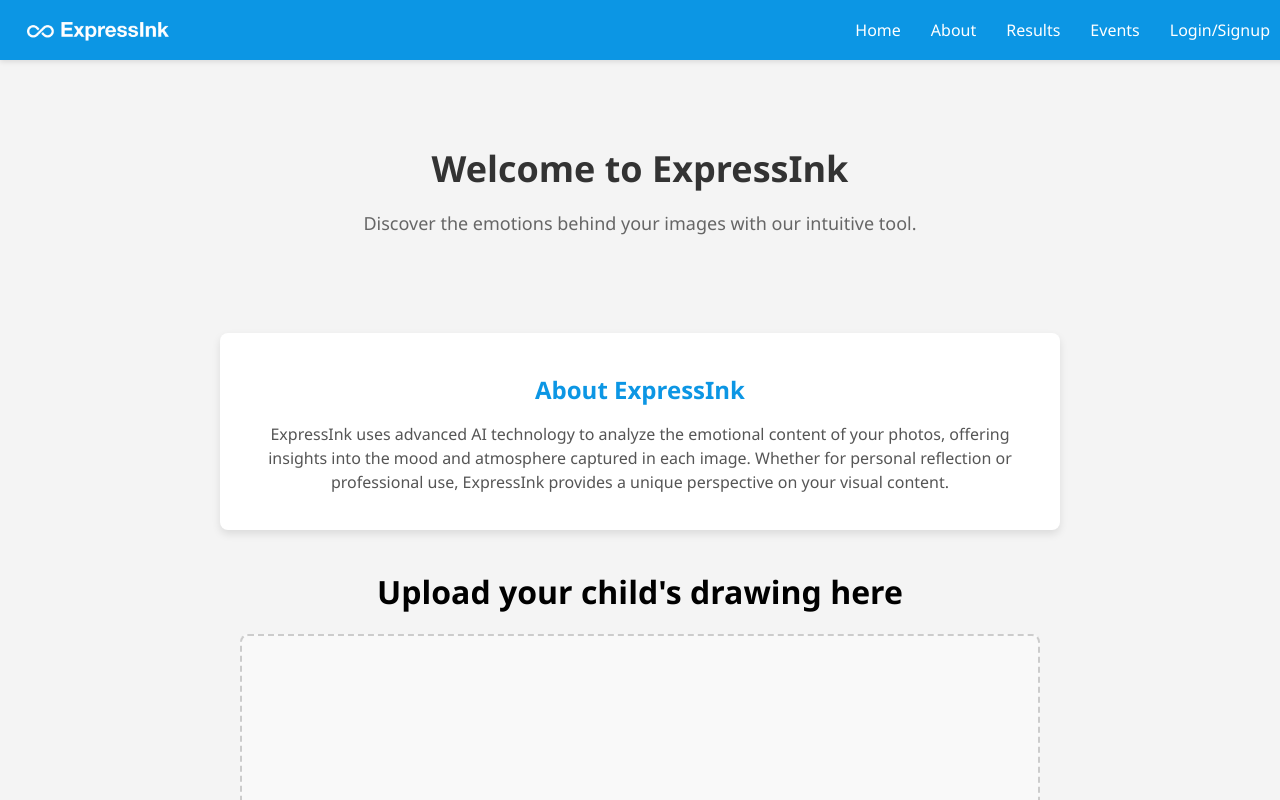
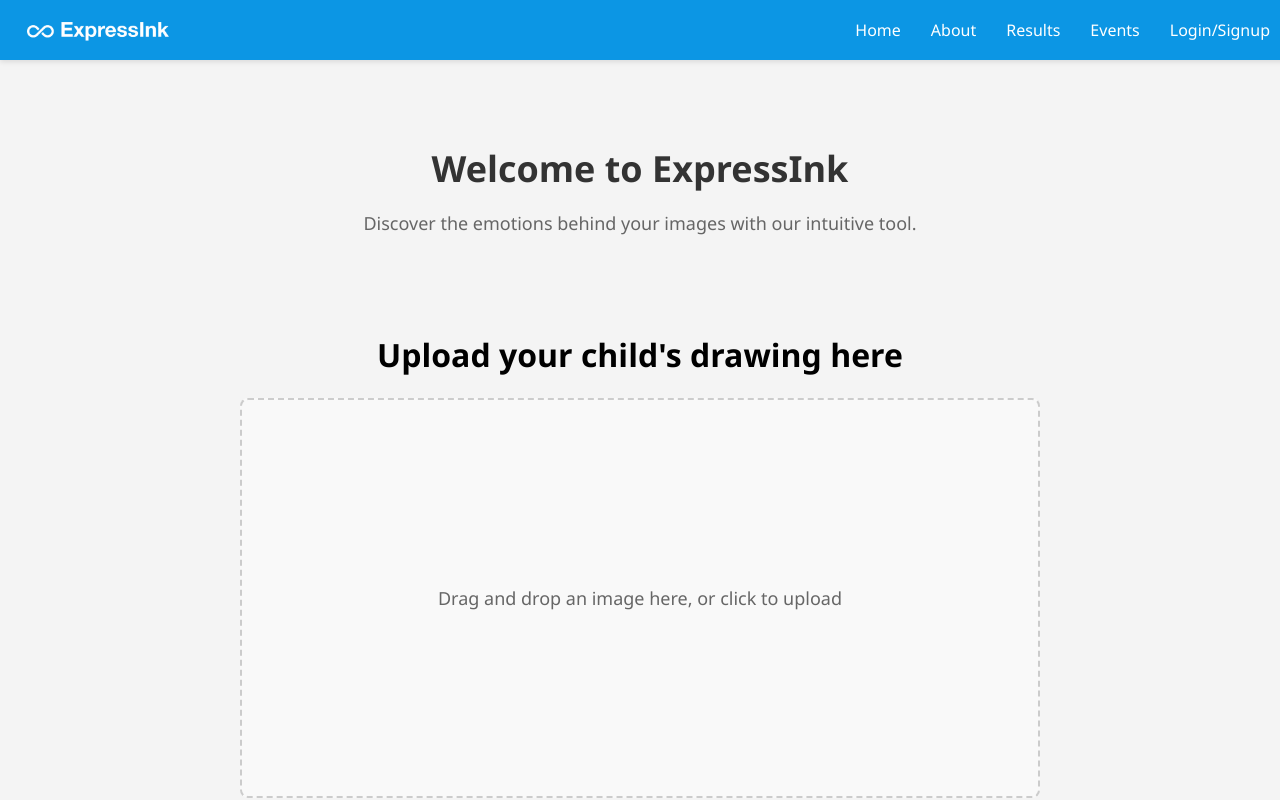
Before and after one commit to Aadhavsb/ExpressInk, a React (Create React App) app in the folder image-upload-react/: page / in a window 1280 px wide. Shown: the top 800 px of the page. Built offline with nearby package versions, Linux system fonts and the light colour scheme.

Commit message:
updated logo + header paths

```diff
--- a/image-upload-react/public/index.html
+++ b/image-upload-react/public/index.html
@@ -2,7 +2,7 @@
 <html lang="en">
   <head>
     <meta charset="utf-8" />
-    <link rel="icon" href="%PUBLIC_URL%/favicon.ico" />
+    <link rel="icon" href="only-logo.png" />
     <meta name="viewport" content="width=device-width, initial-scale=1" />
     <meta name="theme-color" content="#000000" />
     <meta
--- a/image-upload-react/src/pages/Home.js
+++ b/image-upload-react/src/pages/Home.js
@@ -20,17 +20,6 @@ const Home = () => {
         </p>
       </header>
 
-      <section className="about-section">
-        <h2 className="section-title">About ExpressInk</h2>
-        <p className="section-content">
-          ExpressInk uses advanced AI technology to analyze the emotional
-          content of your photos, offering insights into the mood and atmosphere
-          captured in each image. Whether for personal reflection or
-          professional use, ExpressInk provides a unique perspective on your
-          visual content.
-        </p>
-      </section>
-
       <div>
         <h1>Upload your child's drawing here</h1>
         <ImageUpload onFileUpload={handleFileUpload} />
```
Also changed, not shown: image-upload-react/public/only-logo.png (added).
